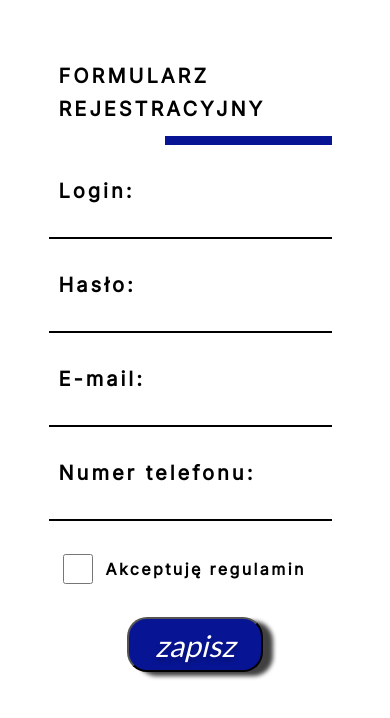
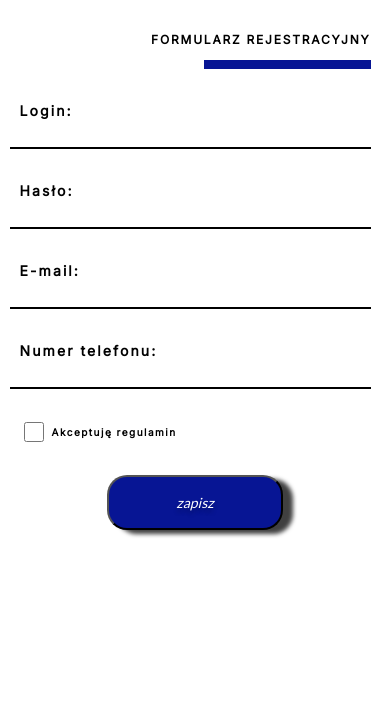
Before and after one commit to filobr/task, a React (Create React App) app: page /form in a window 390 px wide. Shown: the top 718 px of the page. Built offline with nearby package versions, Linux system fonts and the light colour scheme.

Commit message:
3 - Feat: make components responsive

```diff
--- a/src/components/Form.tsx
+++ b/src/components/Form.tsx
@@ -7,6 +7,7 @@ import {
   setButtonFont,
   setInterFont,
   setLatoFont,
+  width,
 } from "helpers/helpers";
 import { starWarsDataType } from "App";
 
@@ -14,11 +15,18 @@ const TitleContainer = styled.div`
   ${flexDisplay("70%", "auto", "column")}
   align-items: flex-end;
   margin-top: 50px;
+  ${width.mobile} {
+    margin-top: 20px;
+    width: 90%;
+  }
 `;
 
 const Title = styled.span`
   ${setInterFont(20)};
   padding: 10px 0;
+  ${width.mobile} {
+    font-size: 12px;
+  }
 `;
 
 const TitleBox = styled.div`
@@ -30,6 +38,9 @@ const TitleBox = styled.div`
 const Form = styled.form`
   ${flexDisplay("70%", "auto", "column")}
   align-items: flex-end;
+  ${width.mobile} {
+    width: 90%;
+  }
 `;
 
 const FormLabel = styled.label`
@@ -37,6 +48,9 @@ const FormLabel = styled.label`
   text-align: left;
   margin-top: 30px;
   ${setInterFont(20)};
+  ${width.mobile} {
+    font-size: 14px;
+  }
 `;
 
 const FormInput = styled.input<{ isError?: string }>`
@@ -47,6 +61,9 @@ const FormInput = styled.input<{ isError?: string }>`
   background-color: #ffffff;
   outline: none;
   ${setLatoFont(16)};
+  ${width.mobile} {
+    font-size: 12px;
+  }
 `;
 
 const FormButton = styled.input`
@@ -65,22 +82,35 @@ const AgreementContainer = styled.div`
   align-items: center;
   gap: 10px;
   margin: 30px 0;
+  ${width.mobile} {
+    gap: 5px;
+  }
 `;
 
 const FormCheckbox = styled.input`
   width: 30px;
   height: 30px;
+  ${width.mobile} {
+    width: 20px;
+    height: 20px;
+  }
 `;
 
 const FormCheckboxLabel = styled.label`
   ${setInterFont(16)};
   text-align: left;
+  ${width.mobile} {
+    font-size: 10px;
+  }
 `;
 
 const FormAlert = styled.span`
   ${setInterFont(12)};
   text-align: right;
   color: #ff0000;
+  ${width.mobile} {
+    font-size: 8px;
+  }
 `;
 
 interface FormProps {
@@ -106,7 +136,6 @@ export const FormPage: FC<FormProps> = ({ starWarsData }) => {
         body: JSON.stringify({ formValues, starWarsData }),
       });
       const content = await rawResponse.json();
-
       console.log(content);
     };
 
--- a/src/components/Main.tsx
+++ b/src/components/Main.tsx
@@ -9,6 +9,7 @@ import {
   setButtonFont,
   setInterFont,
   setLatoFont,
+  width,
 } from "helpers/helpers";
 import { starWarsDataType } from "App";
 
@@ -23,6 +24,9 @@ export const Card = styled.div`
   ${flexDisplay("100vh", "100vh", "column")};
   background: #ffffff;
   align-items: center;
+  ${width.tablet} {
+    width: 100vw;
+  } ;
 `;
 
 const CardTopContent = styled.div`
@@ -32,6 +36,9 @@ const CardTopContent = styled.div`
 `;
 const NameLabel = styled.span`
   ${setLatoFont(30)};
+  ${width.mobile} {
+    font-size: 20px;
+  } ;
 `;
 
 const FormButton = styled.button`
@@ -42,6 +49,10 @@ const FormButton = styled.button`
   border-radius: 20px;
   ${setButtonFont()};
   cursor: pointer;
+  ${width.mobile} {
+    width: 120px;
+    height: 40px;
+  } ;
 `;
 
 const CardMainContent = styled.div`
@@ -50,13 +61,21 @@ const CardMainContent = styled.div`
 `;
 
 const Profile = styled.div`
-  ${flexDisplay("500px", "450px", "column")};
+  ${flexDisplay("70%", "70%", "column")};
   margin-bottom: 50px;
   background: #917878;
   border-radius: 500px 60px 300px 100px;
   backdrop-filter: blur(280px);
   filter: drop-shadow(12px 4px 4px rgba(0, 0, 0, 0.6));
   align-items: center;
+  ${width.tablet} {
+    width: 70vw;
+    height: 60vw;
+  }
+  ${width.mobile} {
+    width: 70vw;
+    height: 60vw;
+  }
 `;
 
 type ProfileImageProps = {
@@ -64,9 +83,9 @@ type ProfileImageProps = {
 };
 
 const ProfileImage = styled.div<ProfileImageProps>`
-  margin-top: 100px;
-  width: 300px;
-  height: 200px;
+  margin-top: 15%;
+  width: 60%;
+  height: 50%;
   background-image: url(${props => props.url});
   background-position: center;
   background-repeat: no-repeat;
@@ -77,6 +96,9 @@ const ProfileImage = styled.div<ProfileImageProps>`
 const ProfileDetails = styled.div`
   margin-top: 20px;
   ${flexDisplay("60%", "auto", "row")};
+  ${width.mobile} {
+    margin-top: 5px;
+  }
 `;
 
 const ProfileDetailsSide = styled.div`
@@ -93,23 +115,34 @@ const ProfileName = styled.span`
   ${setInterFont(24)};
   line-height: 100%;
   letter-spacing: 0;
+  ${width.mobile} {
+    font-size: 16px;
+    margin: 5px 0;
+  }
 `;
 
 const Icon = styled.img`
   width: 30px;
   height: 30px;
   margin: 5px;
+  ${width.tablet} {
+    width: 20px;
+    height: 20px;
+    margin: 2px;
+  }
+  ${width.mobile} {
+    width: 15px;
+    height: 15px;
+    margin: 1px;
+  }
 `;
 
 const ProfileText = styled.span`
   width: 50%;
-  font-family: "Inter";
-  font-style: italic;
-  font-weight: 100;
-  font-size: 20px;
-  line-height: 24px;
-  text-align: left;
-  color: #000000;
+  ${setLatoFont(20)};
+  ${width.mobile} {
+    font-size: 12px;
+  }
 `;
 
 const NextButton = styled.button`
--- a/src/helpers/helpers.tsx
+++ b/src/helpers/helpers.tsx
@@ -25,6 +25,9 @@ font-size: 30px;
 line-height: 100%;
 color: #ffffff;
 text-shadow: 0px 4px 4px rgba(0, 0, 0, 0.25);
+${width.mobile} {
+  font-size: 14px;
+}
 `;
 
 type Direction = "row" | "column" | "row-reverse";
@@ -37,3 +40,8 @@ export const flexDisplay = (
 flex-direction: ${direction};
 width: ${width};
 height: ${height};`;
+
+export const width = {
+  mobile: `@media (max-width: 640px)`,
+  tablet: `@media (max-width: 1200px)`,
+};
```
